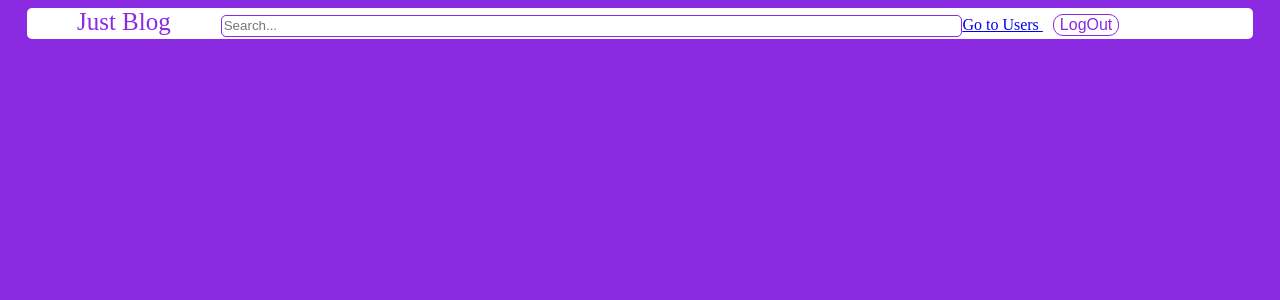
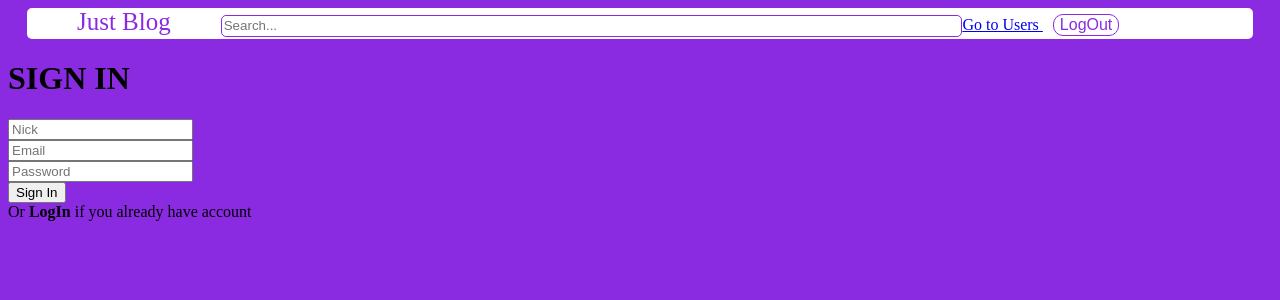
Before and after one commit to Dantes737/Blog-frontend, a React (Create React App) app: page /auth in a window 1280 px wide. Shown: the top 300 px of the page. Built offline with nearby package versions, Linux system fonts and the light colour scheme.

Commit message:
add authComponent and signIn page

```diff
--- a/src/MainPage/App.js
+++ b/src/MainPage/App.js
@@ -6,7 +6,7 @@ import {
 import IndexB from './Content/IndexB';
 import ProfileConteiner from './Content/UserProfile/ProfileContainer';
 import UPanelContainer from './UsersPage/UPageContainer.js';
-import Login from './Login/Login.js';
+import AuthComponent from './AuthComponents/AuthConponent.js';
 
 import './App.css';
 
@@ -15,7 +15,7 @@ function MyApp() {
     <div className="globalDiv">
       <Router>
       <HeaderConteiner />
-      <Route exact path="/login" render={()=><Login/>} />
+      <Route exact path="/auth" render={()=><AuthComponent/>} />
         <Route exact path="/" render={()=><IndexB/>} />
         <Route path="/profile/:userId?" component={ProfileConteiner} />
         <Route exact path="/users-page" render={()=><UPanelContainer/>} />
--- /dev/null
+++ b/src/MainPage/AuthComponents/AuthConponent.js
@@ -0,0 +1,26 @@
+import React, {  useState } from 'react';
+import Login from './Login/Login.js';
+import SignIn from './SignIn/SignIn';
+
+const AuthComponent = () => {
+  let [userIsNew, setUserIsNew] = useState(true);
+
+ const setUserStatusOld=() => {
+     setUserIsNew(false);
+  };
+  const setUserStatusNew=() => {
+    setUserIsNew(true);
+ };
+
+  if (userIsNew) {
+    return <div >
+    <SignIn changeStatus={()=>{setUserStatusOld()}}/>
+  </div>
+  }
+  return <div >
+    <Login changeStatus={()=>{setUserStatusNew()}}/>
+  </div>
+};
+
+
+export default AuthComponent;
--- /dev/null
+++ b/src/MainPage/AuthComponents/Login/Login.css
@@ -0,0 +1,5 @@
+.loginSpan{
+    cursor: pointer;
+    font-weight: 600;
+
+}
--- /dev/null
+++ b/src/MainPage/AuthComponents/Login/Login.js
@@ -0,0 +1,48 @@
+import React from 'react';
+import { connect } from 'react-redux';
+import { Redirect } from 'react-router-dom';
+import { Field, reduxForm } from 'redux-form';
+import { Element} from '../../../components/FormsControls/FormsControls';
+import { required } from '../../../utils/validators';
+import './Login.css';
+import '../../../components/FormsControls/FormsControls.css';
+import { login } from '../../../redux/auth-reducer.js';
+
+const MyInput=Element("input");
+
+const LoginForm = (props) => {
+  return (
+    <form onSubmit={props.handleSubmit}>
+      <div><Field component={MyInput} validate={[required]} type="text" name={"email"} placeholder={"Email"} /></div>
+      <div><Field component={MyInput} validate={[required]} type="text" name={"password"} placeholder={"Password"} /></div>
+      {props.error&&<div className={"formSummaryError"}>{props.error}</div>}
+      <div ><button>Login</button></div>
+    </form>
+  )};
+
+const LoginReduxForm=reduxForm({
+  //a unique name for form
+  form:'login'
+})(LoginForm)
+
+const Login = (props) => {
+  const onSubmit=(formData)=>{
+    console.log(formData);
+    props.login(formData.email,formData.password)
+  };
+
+  if (props.isAuth) {
+    return <Redirect to={"/"}/>
+  }
+  return <div className="loginPage">
+    <h1> LOGIN </h1>
+    <LoginReduxForm onSubmit={onSubmit} />
+    <div>Or <span className="loginSpan" onClick={props.changeStatus}>SignIn</span> if you dont have account</div>
+  </div>
+};
+
+const mapStateToProps=(state)=>({
+isAuth:state.auth.isAuth
+})
+
+export default connect(mapStateToProps,{login})(Login);
--- /dev/null
+++ b/src/MainPage/AuthComponents/SignIn/SignIn.css
@@ -0,0 +1,4 @@
+.signinSpan{
+    cursor: pointer;
+    font-weight: 700;
+}
--- a/src/MainPage/Login/Login.js
+++ b/src/MainPage/AuthComponents/SignIn/SignIn.js
@@ -2,31 +2,32 @@ import React from 'react';
 import { connect } from 'react-redux';
 import { Redirect } from 'react-router-dom';
 import { Field, reduxForm } from 'redux-form';
-import { Element} from '../../components/FormsControls/FormsControls';
-import { required } from '../../utils/validators';
-import './Login.css';
-import '../../components/FormsControls/FormsControls.css';
-import { login } from '../../redux/auth-reducer.js';
+import { Element} from '../../../components/FormsControls/FormsControls';
+import { required } from '../../../utils/validators';
+import './SignIn.css';
+import '../../../components/FormsControls/FormsControls.css';
+import { login } from '../../../redux/auth-reducer.js';
 
 const MyInput=Element("input");
 
-const LoginForm = (props) => {
+const SignInForm = (props) => {
   return (
     <form onSubmit={props.handleSubmit}>
+      <div><Field component={MyInput} validate={[required]} type="text" name={"nick"} placeholder={"Nick"} /></div>
       <div><Field component={MyInput} validate={[required]} type="text" name={"email"} placeholder={"Email"} /></div>
       <div><Field component={MyInput} validate={[required]} type="text" name={"password"} placeholder={"Password"} /></div>
       {/* <div>Remember me <Field component={MyInput} type="checkbox" name={"rememberMe"} /></div> */}
       {props.error&&<div className={"formSummaryError"}>{props.error}</div>}
-      <div ><button>Login</button></div>
+      <div ><button>Sign In</button></div>
     </form>
   )};
 
-const LoginReduxForm=reduxForm({
+const SignInReduxForm=reduxForm({
   //a unique name for form
-  form:'login'
-})(LoginForm)
+  form:'signIn'
+})(SignInForm)
 
-const Login = (props) => {
+const SignIn = (props) => {
   const onSubmit=(formData)=>{
     console.log(formData);
     props.login(formData.email,formData.password)
@@ -35,9 +36,10 @@ const Login = (props) => {
   if (props.isAuth) {
     return <Redirect to={"/"}/>
   }
-  return <div className="loginPage">
-    <h1> LOGIN </h1>
-    <LoginReduxForm onSubmit={onSubmit} />
+  return <div className="signinPage">
+    <h1> SIGN IN </h1>
+    <SignInReduxForm onSubmit={onSubmit} />
+    <div>Or <span className="signinSpan" onClick={props.changeStatus}>LogIn</span> if you already have account</div>
   </div>
 };
 
@@ -45,4 +47,4 @@ const mapStateToProps=(state)=>({
 isAuth:state.auth.isAuth
 })
 
-export default connect(mapStateToProps,{login})(Login);
+export default connect(mapStateToProps,{login})(SignIn);
--- a/src/hoc/withAuthRedirect.js
+++ b/src/hoc/withAuthRedirect.js
@@ -9,7 +9,7 @@ export const WithAuthRedirect = (Component) => {
     class RedirectComponent extends React.Component {
         render() {
             // АБО ====>>>> if (this.props.isAuth===false) return <Redirect to="/login"/>
-            if (!this.props.isAuth) return <Redirect to="/login" />
+            if (!this.props.isAuth) return <Redirect to="/auth" />
             /// {...props} деструктуризація пропсів
             ///перекидування іх наступній компоненті
             return <Component {...this.props} />
```
Also changed, not shown: src/MainPage/Login/Login.css (deleted).
